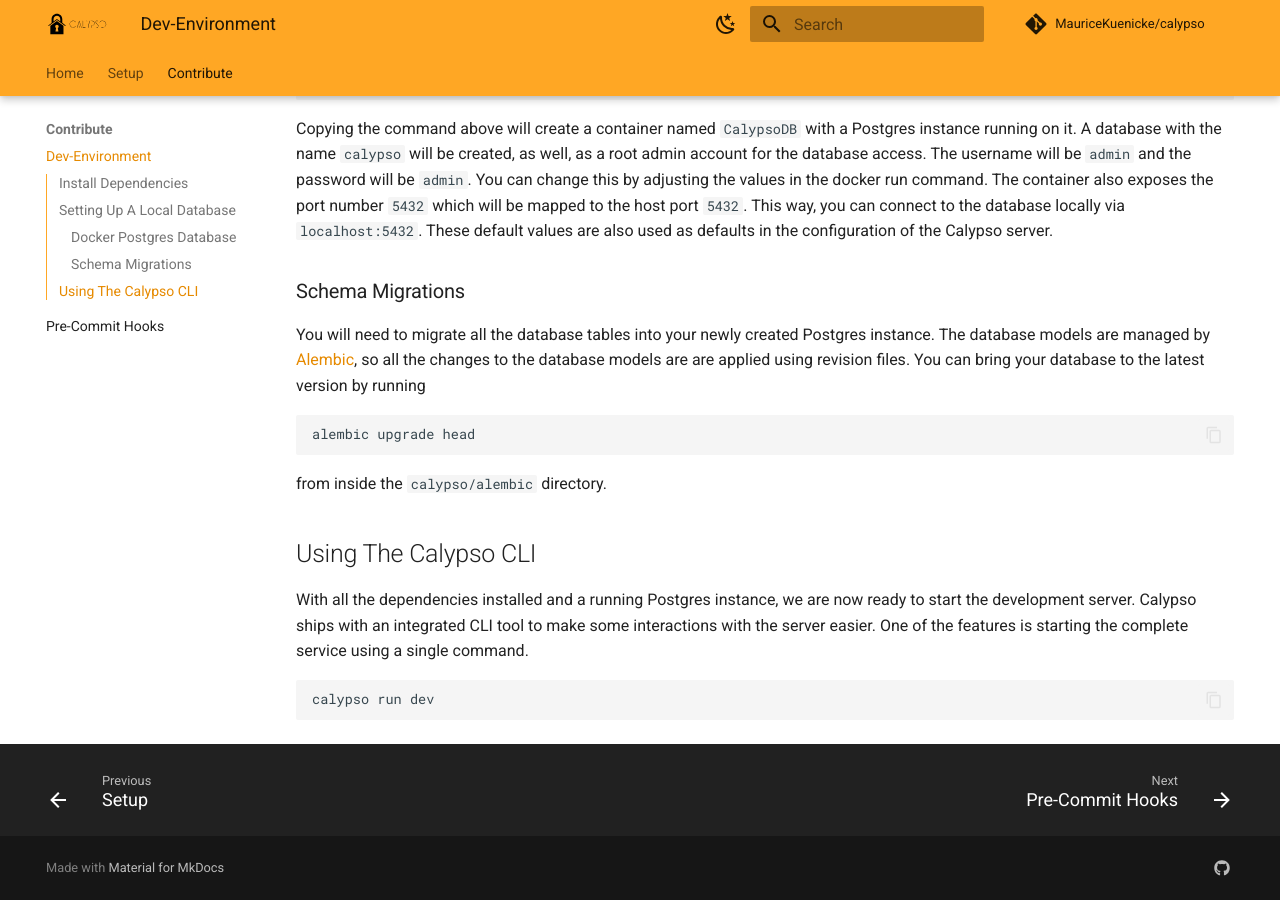
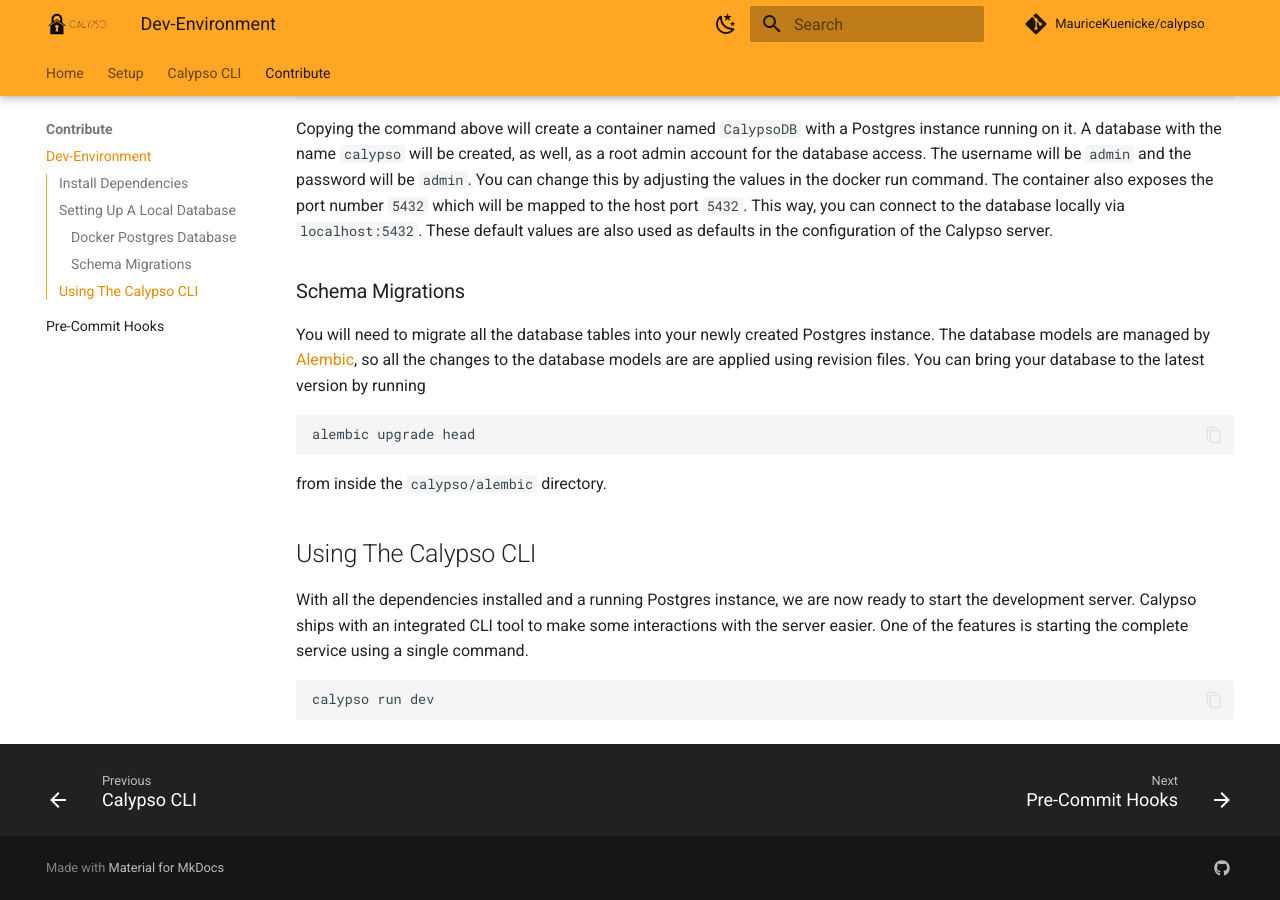
Before and after one commit to MauriceKuenicke/calypso, an MkDocs documentation site: the page built from docs/development/environment.md, in a window 1280 px wide and 900 px high, scrolled down 911 px. Built offline with MkDocs 1.6.1 and Material for MkDocs 9.7.7, drawn with Linux system fonts in a browser that asks for light colours; comment, search, counter and statistics services are not loaded.

Commit message:
update docs

```diff
--- /dev/null
+++ b/docs/cli/index.md
@@ -0,0 +1 @@
+# Calypso CLI
--- a/mkdocs.yml
+++ b/mkdocs.yml
@@ -63,6 +63,7 @@ extra:
 nav:
   - Home: index.md
   - Setup: setup/documentation.md
+  - Calypso CLI: cli/index.md
   - Contribute:
       - Dev-Environment: development/environment.md
       - Pre-Commit Hooks: development/pre-commit-hooks.md
```
